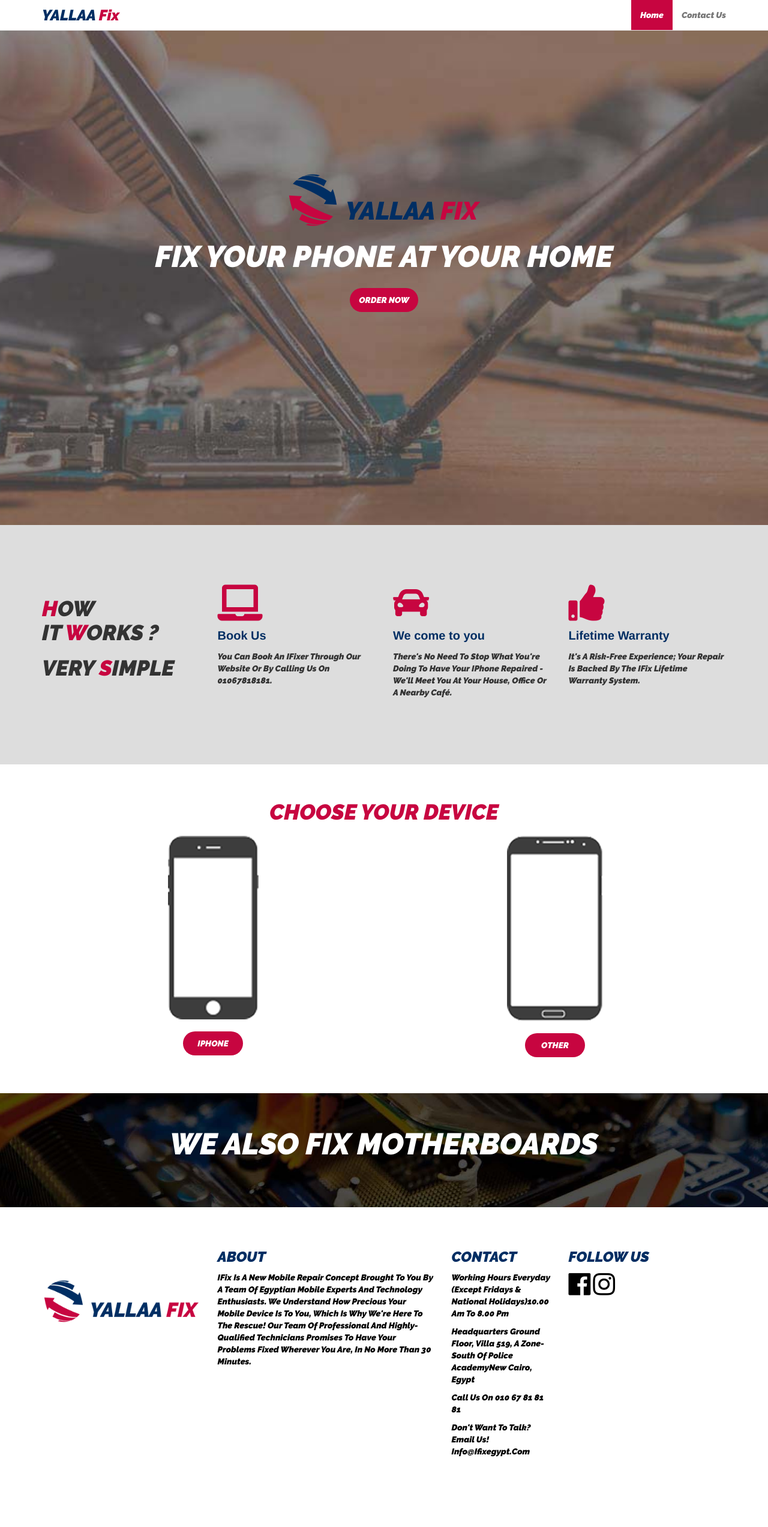
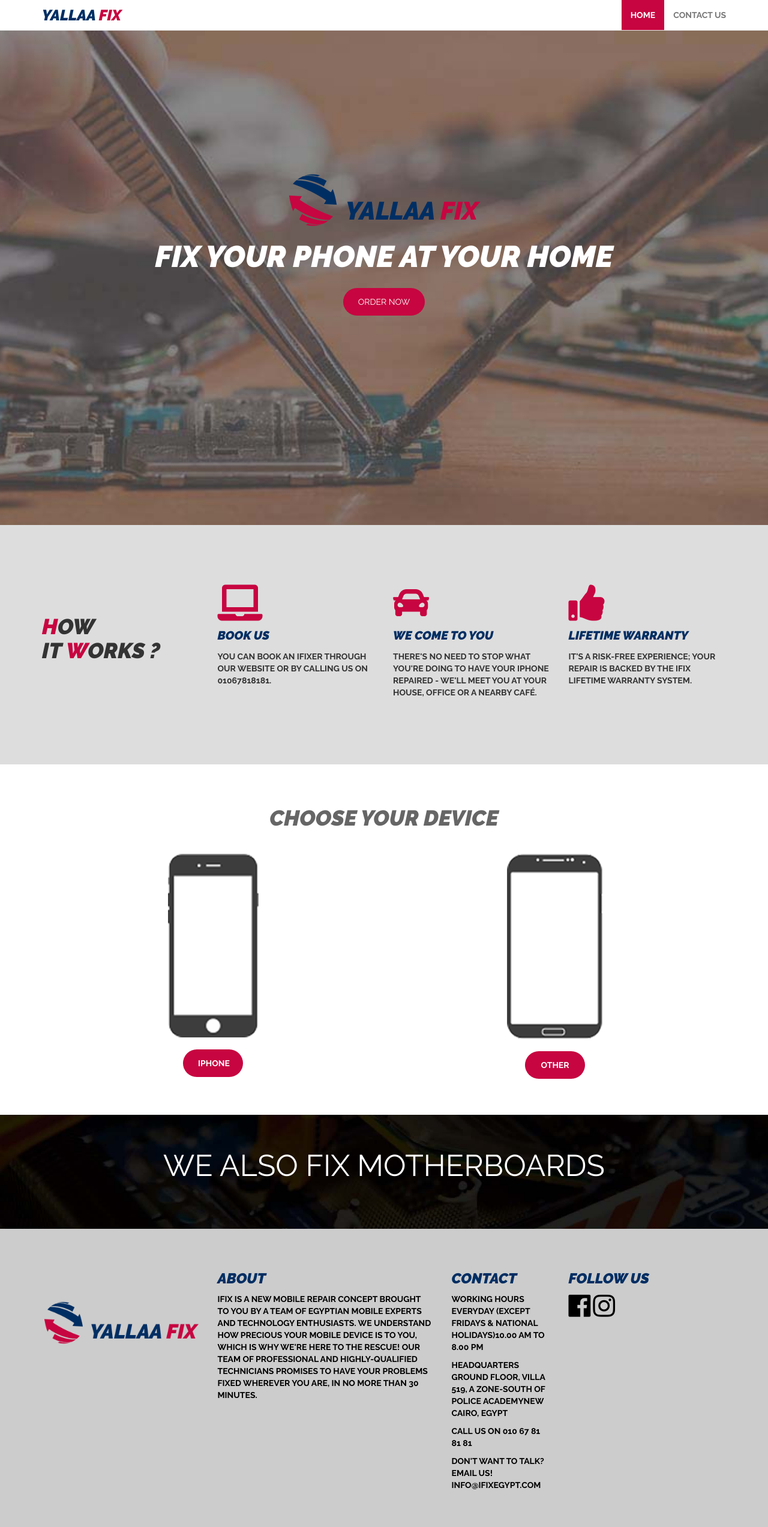
Before and after one commit to MahmoudReyad/Yallaa_Fix, a PHP site: page / in a window 1280 px wide. Shown: the whole page at 60% size. Before the commit the page ends 2428 px from the top, so only its background shows below. Run offline with PHP 8.4, Linux system fonts and the light colour scheme; some libraries are stand-ins or nearby versions; some web fonts are replaced.

Commit message:
Change some fonts style

```diff
--- a/css/style.css
+++ b/css/style.css
@@ -35,6 +35,9 @@ body {
 .how-it-works .container .row > div:first-of-type span {
   color: #c70540;
 }
+.how-it-works  h1 {
+  margin-top: 50px;
+}
 .how-it-works .container .row > div > i {
   color:#c70540;
   display: block;
@@ -53,6 +56,8 @@ body {
 }
 .choose-your-phone  h1 {
   color: #c70540;
+  margin: 30px auto !important;
+  color: #666;
 }
 .choose-your-phone .container .row:last-of-type  div img  {
   display: block;
@@ -132,7 +137,7 @@ body {
   font-size: 20px;
 }
 .ultimate-footer {
-  background-color: #fff;
+  background-color: #ccc;
   padding: 50px 15px;
   color: #000;
 }
@@ -199,7 +204,7 @@ overflow: hidden;
 .navbar-default {
   background-color: #fff;
 }
-h1,h2,h3,h4,h5,h6 {
+h1,h2,h3,h4,h5,h6 ,strong {
   font-family: 'Raleway' , 'sans serif';
   font-weight: black;
   font-style: italic;
@@ -207,15 +212,20 @@ h1,h2,h3,h4,h5,h6 {
 }
 p , span  , button , ul li{
   font-family: 'Raleway','sans serif';
-  font-style: italic;
-  text-transform: capitalize;
+  text-transform: uppercase;
+  font-weight: bold;
 
+}
+button {
+  padding: 13px 25px !important;
 }
 button , .iphone , .other , input[type = "submit"] {
   text-transform: uppercase;
   border-radius:300px !important;
   background-color: #c70540 !important;
   border: none !important;
+  font-family: 'Raleway','sans serif';
+  font-weight: bold;
 }
 button:hover , button:focus {
  opacity: .8;
--- a/index.php
+++ b/index.php
@@ -162,7 +162,6 @@
          <div class="row">
            <div class="col-lg-3">
              <h1><span>H</span/>ow <br> it <span>W</span>orks ? </h1>
-             <h1>Very <span>S</span>imple<h1>
            </div>
            <div class="col-lg-3">
              <i class="fas fa-laptop fa-3x"></i>
```
Also changed, not shown: css/contact.css (+3 -4 lines), images/mother_board.jpg.
